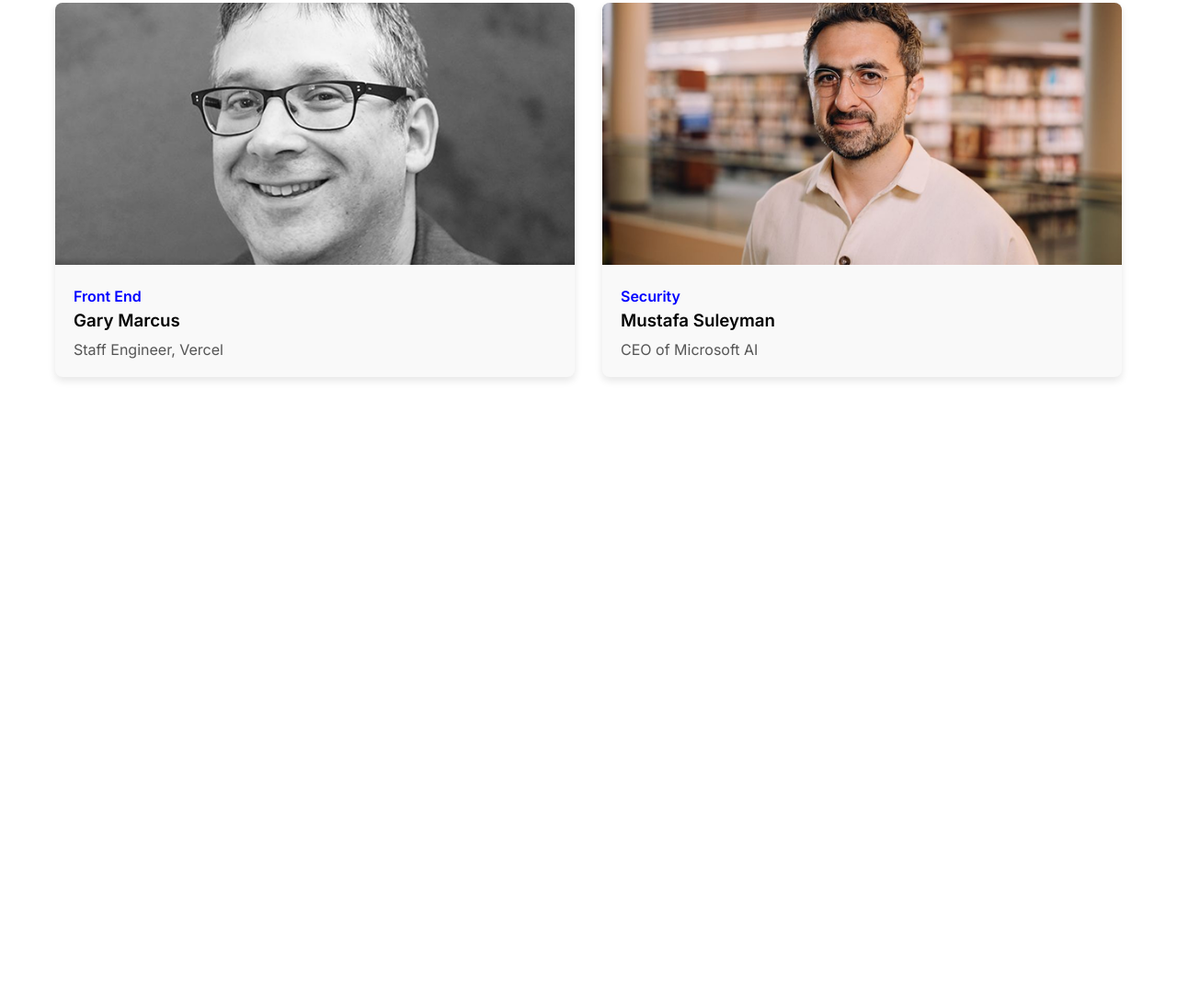
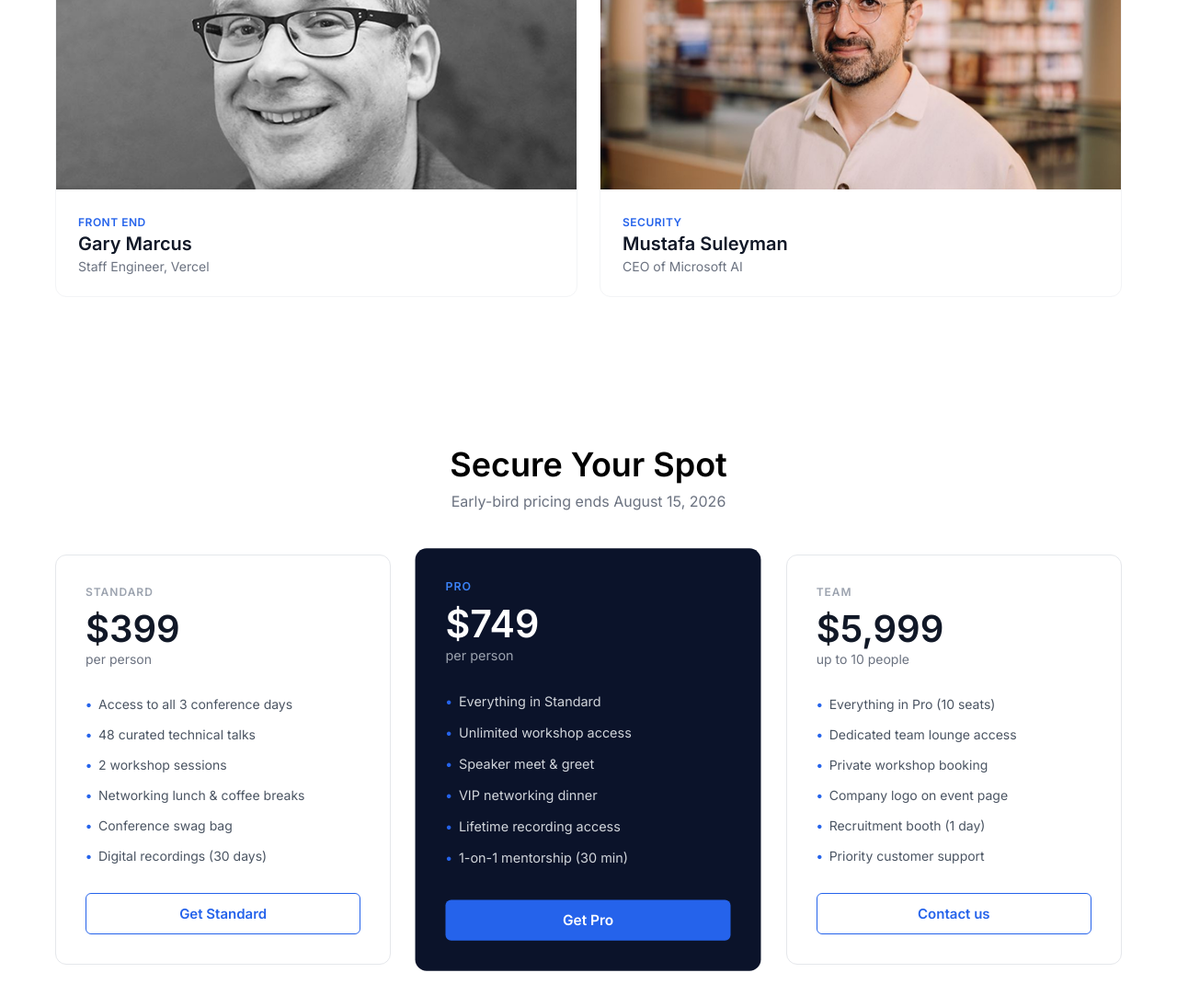
Before and after one commit to khalidhasanbadhon502/b-14-assignment-01, a plain HTML site: page index.html in a window 1280 px wide. Shown: the part 1353-2448 px from the top of the page at 92% size. Before the commit the page ends 1823 px from the top, so only its background shows below. Drawn offline with Linux system fonts and the light colour scheme.

Commit message:
create Pricing card

```diff
--- a/index.html
+++ b/index.html
@@ -28,17 +28,16 @@
         </ul>
         <button class="btn">Register Now</button>
     </nav>
-    <header>
-        <div class="header-content">
-            <h1>Code.<em>Connect</em>.Create</h1>
-            <p>Join 4,000+ engineers, founders, and builders at the premier developer<br> conference of 2026. Three days of cutting-edge
-            talks, hands-on workshops,<br> and meaningful connections.</p>
-
-        </div>
+<header>
+    <div class="header-content">
+        <h1>Code. <em>Connect</em>. Create</h1>
+        <p>Join 4,000+ engineers, founders, and builders at the premier developer<br> conference of 2026. Three days of
+            cutting-edge talks, hands-on workshops,<br> and meaningful connections.</p>
         <div class="btnA">
             <button class="btn">Register Now</button>
         </div>
-    </header>
+    </div>
+</header>
     <main>
         <section class="speakers-section">
             <h1 class="section-title">Meet the Speakers</h1>
@@ -77,7 +76,63 @@
                 </div>
             </div>
         </section>
+
+        <section class="pricing-section">
+            <h2>Secure Your Spot</h2>
+            <p>Early-bird pricing ends August 15, 2026</p>
+
+            <div class="pricing-cards">
+
+                <div class="pricing-card">
+                    <h3>Standard</h3>
+                    <div class="pricing-price">$399</div>
+                    <p>per person</p>
+                    <ul>
+                        <li>Access to all 3 conference days</li>
+                        <li>48 curated technical talks</li>
+                        <li>2 workshop sessions</li>
+                        <li>Networking lunch & coffee breaks</li>
+                        <li>Conference swag bag</li>
+                        <li>Digital recordings (30 days)</li>
+                    </ul>
+                    <button>Get Standard</button>
+                </div>
+
+                <div class="pricing-card pro">
+                    <h3>Pro</h3>
+                    <div class="pricing-price">$749</div>
+                    <p>per person</p>
+                    <ul>
+                        <li>Everything in Standard</li>
+                        <li>Unlimited workshop access</li>
+                        <li>Speaker meet & greet</li>
+                        <li>VIP networking dinner</li>
+                        <li>Lifetime recording access</li>
+                        <li>1-on-1 mentorship (30 min)</li>
+                    </ul>
+                    <button>Get Pro</button>
+                </div>
+
+                <div class="pricing-card">
+                    <h3>Team</h3>
+                    <div class="pricing-price">$5,999</div>
+                    <p>up to 10 people</p>
+                    <ul>
+                        <li>Everything in Pro (10 seats)</li>
+                        <li>Dedicated team lounge access</li>
+                        <li>Private workshop booking</li>
+                        <li>Company logo on event page</li>
+                        <li>Recruitment booth (1 day)</li>
+                        <li>Priority customer support</li>
+                    </ul>
+                    <button>Contact us</button>
+                </div>
+
+            </div>
+        </section>
+
     </main>
+
 
 </body>
 
--- a/style.css
+++ b/style.css
@@ -8,124 +8,277 @@
 nav {
     display: flex;
     justify-content: space-between;
-    background-color: #f8f9fa;
+    background-color: #ffffff;
     align-items: center;
-    padding: 20px 180px;
+    padding: 20px 8%;
     width: 100%;
+    border-bottom: 1px solid #f0f0f0;
 }
 
-
 .logo img {
-    height: 40px;
+    height: 32px;
     width: auto;
     display: block;
 }
 
-ul {
+nav ul {
     display: flex;
     list-style: none;
-    width: 400px;
-    gap: 20px;
-    position: absolute;
-    left: 50%;
-    transform: translateX(-50%);
-    justify-content: center;
+    gap: 32px;
 }
 
-a {
+nav a {
     text-decoration: none;
-    color: #374151;
-    font-size: 16px;
+    color: #4b5563;
+    font-size: 15px;
     font-weight: 500;
+    transition: color 0.2s ease;
+}
+
+nav a:hover {
+    color: #007bff;
 }
 
 .btn {
-    background-color: #007bff;
+    background-color: #2563eb;
     color: white;
     border: none;
-    padding: 10px 20px;
-    border-radius: 5px;
-    font-weight: bold;
-}
-header {
-    background-image: linear-gradient(rgba(0, 0, 0, 0.5), rgba(0, 0, 0, 0.5)), url('./images/banner.jpg');
-    height: 90vh;
-    background-repeat: no-repeat;
-    background-size: cover;
-    background-position: center;
-    display: grid;
-    justify-content: center;
-    align-items: center;
-
-}
-header .header-content {
-    color: white;
-    text-align: center;
-    display: grid;
-    gap: 20px;
-    margin-top: 20%;
-}
-.btnA{
-    margin-top: 25%;
-    margin-left: 40%;
+    padding: 12px 24px;
+    border-radius: 6px;
+    font-weight: 600;
+    font-size: 15px;
+    cursor: pointer;
 
 }
 
 
-.speakers-section {
-    background-color: #fff;
-    color: #000;
-    padding: 60px 20px;
-    border-radius: 10px;
-    width: 100%;
-     max-width: 1200px;
-    margin: 0 auto;
+header {
+    background-image: linear-gradient(rgba(0, 0, 0, 0.45), rgba(0, 0, 0, 0.45)), url('./images/banner.jpg');
+    height: 75vh;
+    background-repeat: no-repeat;
+    background-size: cover;
+    background-position: center;
+    display: flex;
+    justify-content: center;
+    align-items: center;
 }
 
 
 
+header .header-content {
+    color: white;
+    text-align: center;
+    max-width: 800px;
+}
+
+header h1 {
+    font-size: 56px;
+    font-weight: 700;
+    letter-spacing: -1px;
+}
+
+header h1 em {
+    font-style: italic;
+    font-weight: 400;
+}
+
+header p {
+    font-size: 18px;
+    line-height: 1.6;
+    color: #e5e7eb;
+    margin-top: 16px;
+}
+
+.btnA {
+    margin-top: 200px;
+}
+
+
+.speakers-section {
+    padding: 80px 20px;
+    max-width: 1200px;
+    margin: 0 auto;
+}
+
 .section-title {
     text-align: center;
-    font-weight: bold;
-    margin-bottom: 30px;
+    font-size: 36px;
+    font-weight: 700;
+    margin-bottom: 48px;
 }
 
 .speakers-grid {
     display: grid;
-    justify-content: center;
     grid-template-columns: repeat(2, 1fr);
-    gap: 30px;
-    align-items: center;
+    gap: 24px;
 }
 
 .speaker-card {
-    background-color: #f9f9f9;
-    border-radius: 8px;
+    background-color: #ffffff;
+    border-radius: 12px;
     overflow: hidden;
-    box-shadow: 0 4px 8px rgba(0, 0, 0, 0.1);
+    border: 1px solid #f3f4f6;
 }
 
 .speaker-image {
     width: 100%;
-    height: auto;
+    height: 280px;
+    object-fit: cover;
 }
 
 .speaker-details {
-    padding: 20px;
+    padding: 24px;
 }
 
 .speaker-topic {
-    color: blue;
-    font-weight: bold;
-    margin-bottom: 5px;
+    color: #2563eb;
+    font-size: 12px;
+    font-weight: 600;
+    text-transform: uppercase;
+    letter-spacing: 0.5px;
 }
 
 .speaker-name {
-    margin-top: 0;
-    margin-bottom: 10px;
+    font-size: 20px;
+    font-weight: 600;
+    color: #111827;
+    margin-top: 4px;
 }
 
 .speaker-title {
-    color: #555;
-    margin-bottom: 0;
+    color: #6b7280;
+    font-size: 14px;
+    margin-top: 4px;
 }
+
+
+.pricing-section {
+    max-width: 1200px;
+    margin: 0 auto;
+    padding: 80px 20px;
+    text-align: center;
+}
+
+.pricing-section h2 {
+    font-size: 36px;
+    font-weight: 700;
+}
+
+.pricing-section > p {
+    color: #6b7280;
+    font-size: 16px;
+    margin-top: 8px;
+}
+
+.pricing-cards {
+    display: grid;
+    grid-template-columns: repeat(3, 1fr);
+    gap: 32px;
+    margin-top: 48px;
+    align-items: stretch;
+}
+
+.pricing-card {
+    border: 1px solid #e5e7eb;
+    border-radius: 12px;
+    padding: 32px;
+    text-align: left;
+    display: flex;
+    flex-direction: column;
+    background: #ffffff;
+}
+
+.pricing-card.pro {
+    background: #0b132a;
+    color: #ffffff;
+    border: none;
+    transform: scale(1.03);
+}
+
+.pricing-card h3 {
+    font-size: 12px;
+    text-transform: uppercase;
+    color: #9ca3af;
+    letter-spacing: 1px;
+}
+
+.pricing-card.pro h3 {
+    color: #3b82f6;
+}
+
+.pricing-price {
+    font-size: 40px;
+    font-weight: 700;
+    color: #111827;
+    margin-top: 8px;
+}
+
+.pricing-card.pro .pricing-price {
+    color: #ffffff;
+}
+
+.pricing-card p {
+    font-size: 14px;
+    color: #6b7280;
+}
+
+.pricing-card.pro p {
+    color: #9ca3af;
+}
+
+.pricing-card ul {
+    list-style: none;
+    margin: 24px 0;
+    flex-grow: 1;
+}
+
+.pricing-card li {
+    padding: 8px 0;
+    font-size: 14px;
+    color: #4b5563;
+}
+
+.pricing-card.pro li {
+    color: #d1d5db;
+}
+
+
+.pricing-card li::before {
+    content: "•";
+    color: #2563eb;
+    font-weight: bold;
+    display: inline-block;
+    width: 1em;
+}
+
+.pricing-card button {
+    color: #2563eb;
+    width: 100%;
+    padding: 12px;
+    border: 1px solid #2563eb;
+    background: transparent;
+    border-radius: 6px;
+    cursor: pointer;
+    font-weight: 600;
+    font-size: 15px;
+    margin-top: auto;
+}
+
+.pricing-card.pro button {
+    background: #2563eb;
+    color: white;
+    border: none;
+}
+
+@media (max-width: 1024px) {
+    .speakers-grid, .pricing-cards {
+        grid-template-columns: 1fr;
+        gap: 24px;
+    }
+    .pricing-card.pro {
+        transform: none;
+    }
+    nav {
+        padding: 20px 4%;
+    }
+}
```
